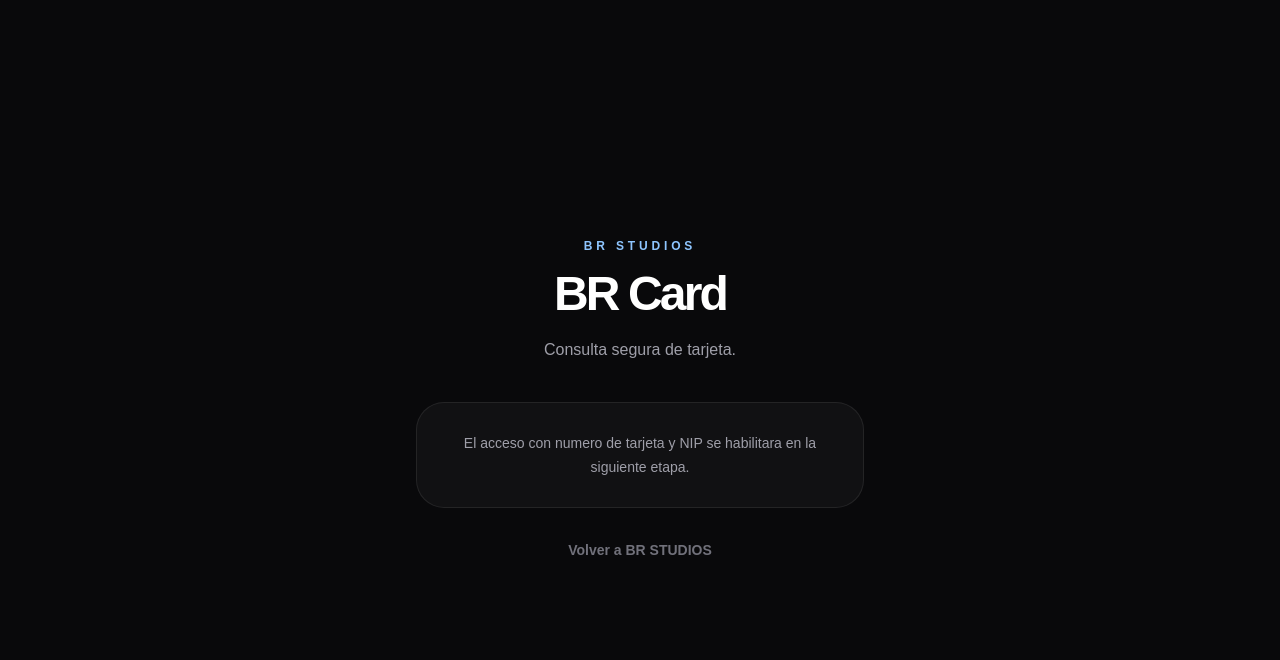
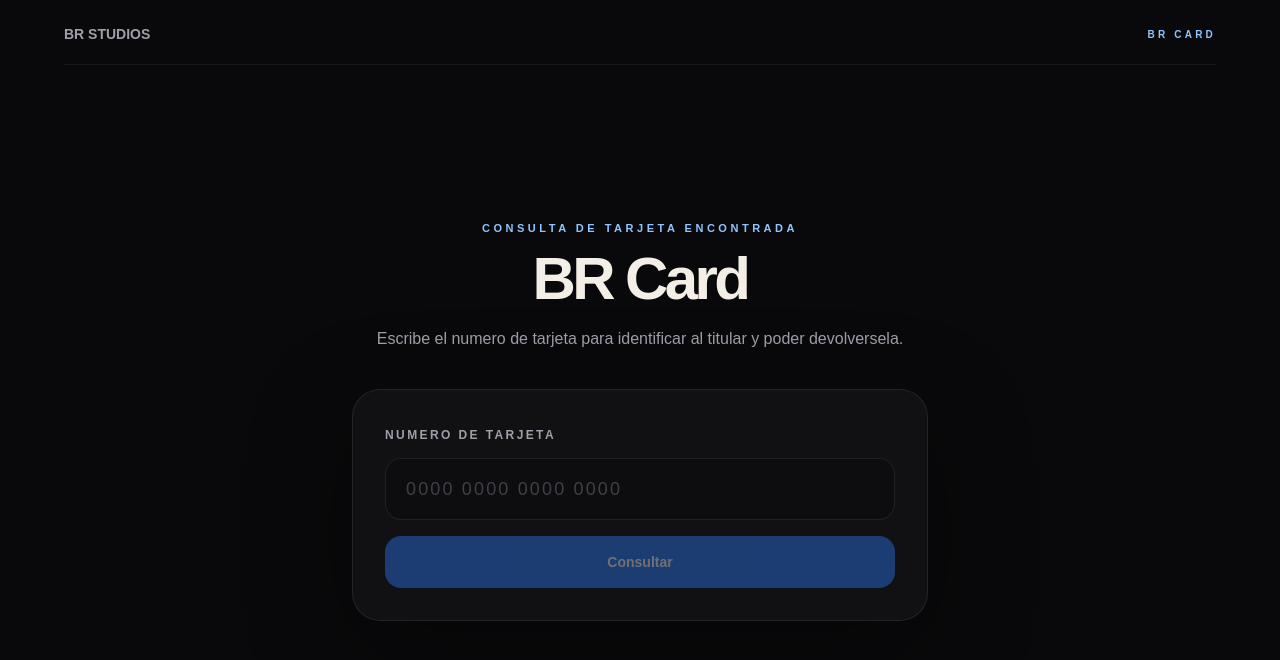
Before and after one commit to barbillaredcord-hue/br-platform, a Next.js app: page /card in a window 1280 px wide. Shown: the top 660 px of the page. Built offline with nearby package versions, Linux system fonts and the light colour scheme; no server answers.

Commit message:
feat: add safe BR Card owner lookup interface

```diff
--- a/src/app/card/page.tsx
+++ b/src/app/card/page.tsx
@@ -1,34 +1,122 @@
+"use client";
+
 import Link from "next/link";
+import { useMemo, useState } from "react";
+
+const demoCards = [
+  {
+    number: "1111222233334444",
+    owner: "Titular de prueba",
+    status: "Activa",
+    contactHint: "*** *** 4821",
+  },
+];
+
+function normalizeCardNumber(value: string) {
+  return value.replace(/\D/g, "").slice(0, 16);
+}
+
+function formatCardNumber(value: string) {
+  return value.replace(/(.{4})/g, "$1 ").trim();
+}
 
 export default function BRCardPage() {
+  const [cardNumber, setCardNumber] = useState("");
+  const [searchedNumber, setSearchedNumber] = useState("");
+
+  const result = useMemo(
+    () => demoCards.find((card) => card.number === searchedNumber) ?? null,
+    [searchedNumber],
+  );
+
+  const hasSearched = searchedNumber.length > 0;
+
+  function handleSubmit(event: React.FormEvent<HTMLFormElement>) {
+    event.preventDefault();
+    setSearchedNumber(normalizeCardNumber(cardNumber));
+  }
+
   return (
-    <main className="flex min-h-screen items-center justify-center bg-[#09090b] px-6 text-white">
-      <section className="w-full max-w-md text-center">
-        <p className="text-xs font-black uppercase tracking-[0.32em] text-blue-300">
-          BR STUDIOS
-        </p>
+    <main className="min-h-screen bg-[#09090b] px-5 py-6 text-[#f3eee6] sm:px-8">
+      <div className="mx-auto flex min-h-[calc(100vh-3rem)] max-w-6xl flex-col">
+        <header className="flex items-center justify-between gap-4 border-b border-white/[0.06] pb-5">
+          <Link href="/" className="text-sm font-bold text-zinc-400 transition hover:text-white">
+            BR STUDIOS
+          </Link>
+          <span className="text-[10px] font-black uppercase tracking-[0.32em] text-blue-300">
+            BR Card
+          </span>
+        </header>
 
-        <h1 className="mt-4 text-5xl font-black tracking-[-0.06em]">
-          BR Card
-        </h1>
+        <section className="mx-auto flex w-full max-w-xl flex-1 flex-col justify-center py-12">
+          <div className="text-center">
+            <p className="text-[11px] font-black uppercase tracking-[0.32em] text-blue-300">
+              Consulta de tarjeta encontrada
+            </p>
+            <h1 className="mt-3 text-5xl font-black tracking-[-0.06em] sm:text-6xl">
+              BR Card
+            </h1>
+            <p className="mt-4 leading-7 text-zinc-400">
+              Escribe el numero de tarjeta para identificar al titular y poder devolversela.
+            </p>
+          </div>
 
-        <p className="mt-5 text-zinc-400">
-          Consulta segura de tarjeta.
-        </p>
+          <form
+            onSubmit={handleSubmit}
+            className="mt-9 rounded-[28px] border border-white/[0.08] bg-white/[0.035] p-6 shadow-[0_30px_100px_rgba(0,0,0,.35)] sm:p-8"
+          >
+            <label htmlFor="card-number" className="text-xs font-black uppercase tracking-[0.2em] text-zinc-400">
+              Numero de tarjeta
+            </label>
+            <input
+              id="card-number"
+              value={formatCardNumber(cardNumber)}
+              onChange={(event) => setCardNumber(normalizeCardNumber(event.target.value))}
+              inputMode="numeric"
+              autoComplete="off"
+              placeholder="0000 0000 0000 0000"
+              className="mt-3 w-full rounded-2xl border border-white/[0.08] bg-black/20 px-5 py-4 text-lg tracking-[0.12em] text-white outline-none placeholder:text-zinc-700 focus:border-blue-300/30"
+            />
+            <button
+              type="submit"
+              disabled={normalizeCardNumber(cardNumber).length !== 16}
+              className="mt-4 w-full rounded-2xl bg-blue-500 px-5 py-4 text-sm font-black text-white transition hover:bg-blue-400 disabled:cursor-not-allowed disabled:opacity-40"
+            >
+              Consultar
+            </button>
+          </form>
 
-        <div className="mt-10 rounded-[28px] border border-white/[0.08] bg-white/[0.035] p-7">
-          <p className="text-sm leading-6 text-zinc-400">
-            El acceso con numero de tarjeta y NIP se habilitara en la siguiente etapa.
-          </p>
-        </div>
+          {result ? (
+            <section className="mt-6 overflow-hidden rounded-[28px] border border-blue-300/15 bg-gradient-to-br from-blue-500/[0.09] via-white/[0.025] to-violet-500/[0.08] p-6 sm:p-8">
+              <p className="text-[10px] font-black uppercase tracking-[0.28em] text-blue-300">
+                Esta tarjeta pertenece a
+              </p>
+              <h2 className="mt-3 text-3xl font-black tracking-[-0.04em] text-white">
+                {result.owner}
+              </h2>
 
-        <Link
-          href="/"
-          className="mt-8 inline-block text-sm font-bold text-zinc-500 transition hover:text-white"
-        >
-          Volver a BR STUDIOS
-        </Link>
-      </section>
+              <div className="mt-7 grid gap-4 sm:grid-cols-2">
+                <div className="rounded-2xl border border-white/[0.07] bg-black/15 p-5">
+                  <p className="text-[10px] font-black uppercase tracking-[0.22em] text-zinc-500">Estado</p>
+                  <p className="mt-2 text-lg font-black text-emerald-300">{result.status}</p>
+                </div>
+                <div className="rounded-2xl border border-white/[0.07] bg-black/15 p-5">
+                  <p className="text-[10px] font-black uppercase tracking-[0.22em] text-zinc-500">Contacto de referencia</p>
+                  <p className="mt-2 text-lg font-black text-white">{result.contactHint}</p>
+                </div>
+              </div>
+
+              <p className="mt-5 text-xs leading-5 text-zinc-500">
+                Datos de prueba. El saldo y otros datos sensibles se mostraran solo en una vista autenticada.
+              </p>
+            </section>
+          ) : hasSearched ? (
+            <div className="mt-6 rounded-[24px] border border-red-300/10 bg-red-500/[0.05] p-5 text-sm text-red-200">
+              No encontramos una tarjeta registrada con ese numero.
+            </div>
+          ) : null}
+        </section>
+      </div>
     </main>
   );
 }
```
